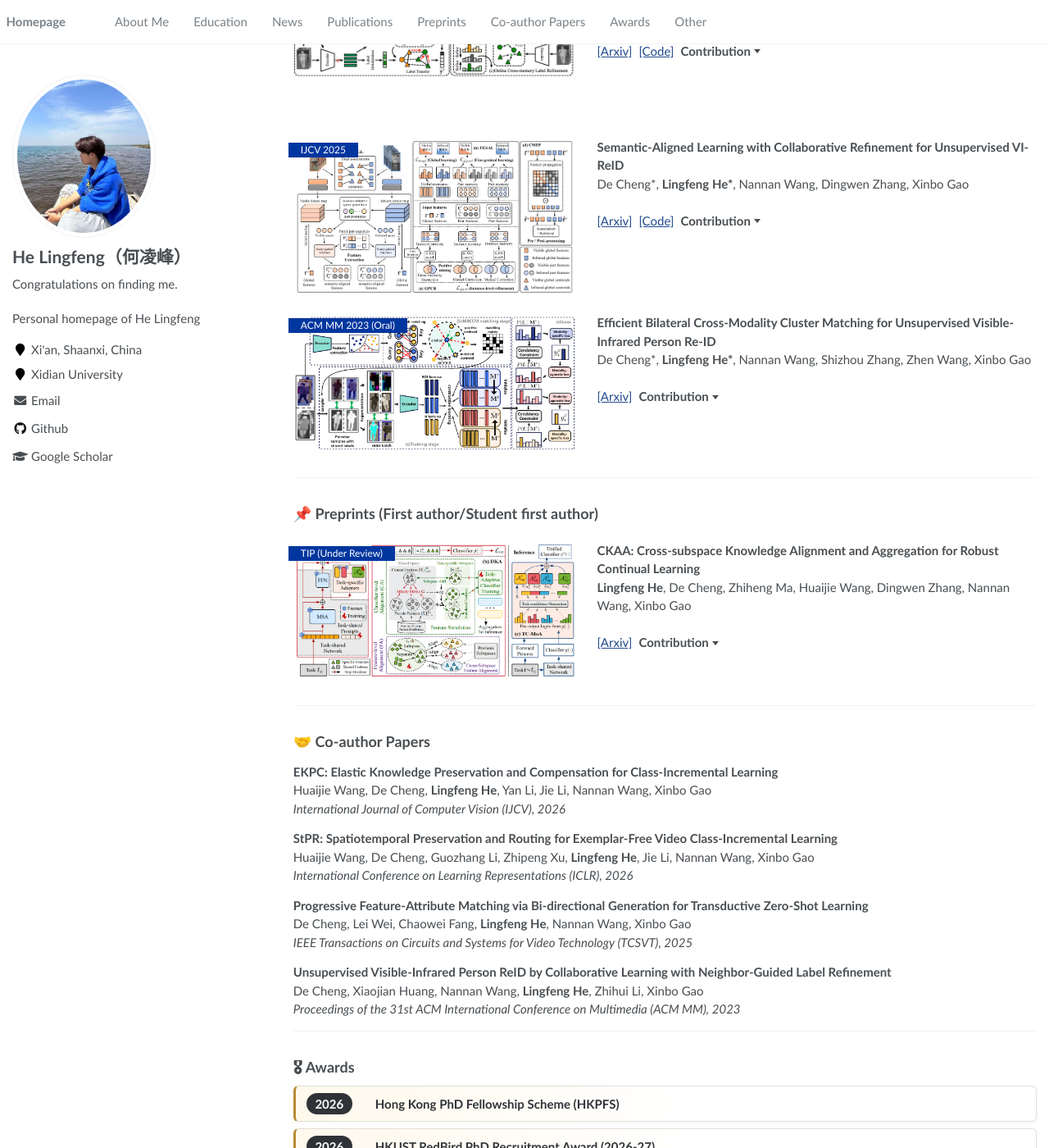
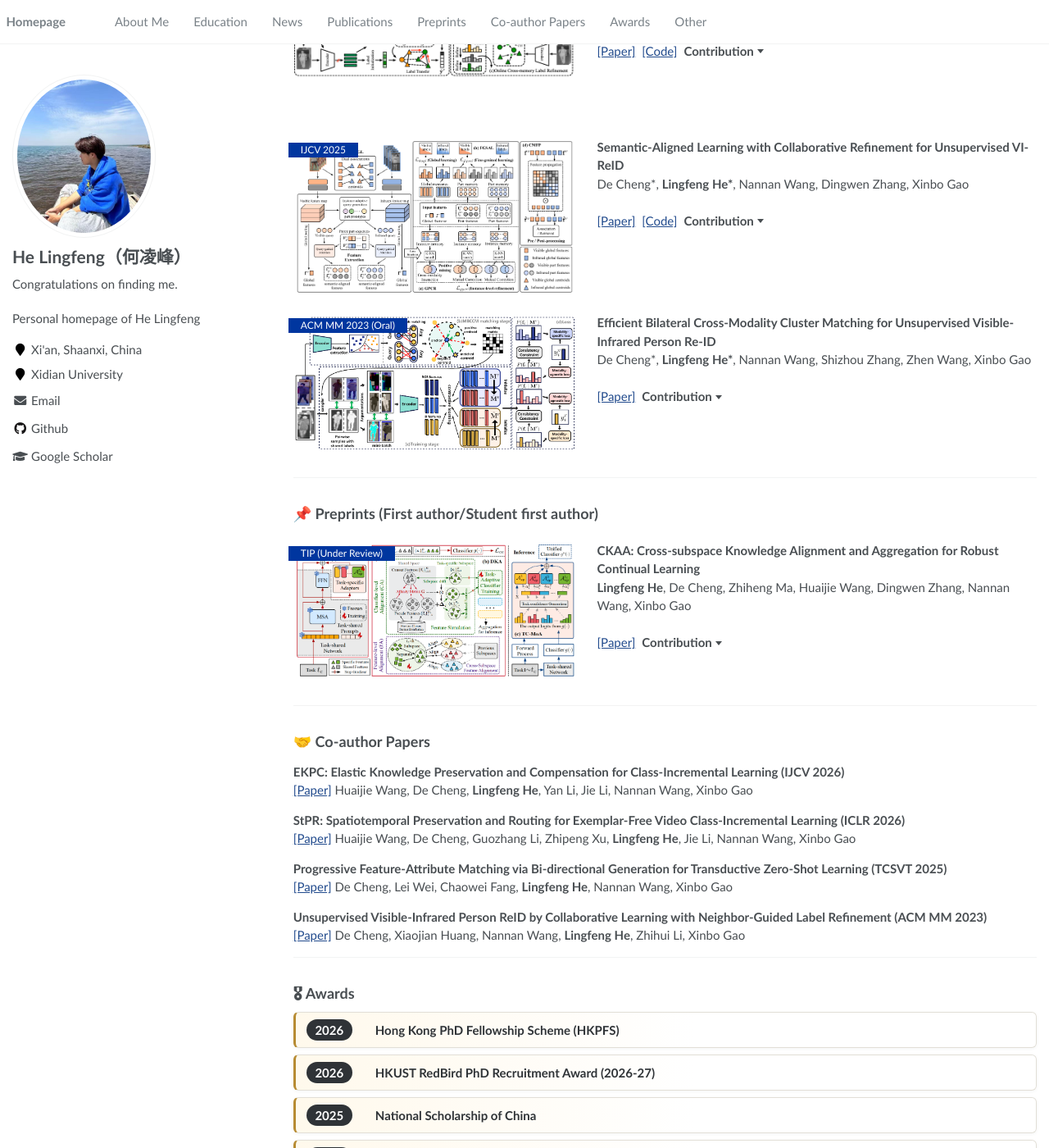
Before and after one commit to HHHLF/profile, a Jekyll site: the page built from _pages/about.md, in a window 1280 px wide and 1400 px high, scrolled down 1316 px. Shown: the whole window at 82% size. Built offline with Jekyll 4.4.1, drawn with Linux system fonts in a browser that asks for light colours; some of the changed text lies outside the part shown.

Commit message:
Update about.md

```diff
--- a/_pages/about.md
+++ b/_pages/about.md
@@ -423,7 +423,7 @@ I am a Ph.D. student at The Hong Kong University of Science and Technology (HKUS
     <strong>Lingfeng He</strong>, De Cheng, Huaijie Wang, Xi Yang, Nannan Wang, Xinbo Gao<br><br>
 
     <div class="publication-actions">
-      <a href="https://arxiv.org/abs/2603.00191">[Arxiv]</a>
+      <a href="https://arxiv.org/abs/2603.00191">[Paper]</a>
       <a href="https://github.com/HHHLF/LoDA_ICML2026">[Code]</a>
       <details class="contribution-details">
         <summary><strong>Contribution</strong></summary>
@@ -449,7 +449,7 @@ I am a Ph.D. student at The Hong Kong University of Science and Technology (HKUS
     <strong>Lingfeng He</strong>, De Cheng, Di Xu, Huaijie Wang, Nannan Wang<br><br>
 
     <div class="publication-actions">
-      <a href="https://www.arxiv.org/abs/2508.01579">[Arxiv]</a>
+      <a href="https://www.arxiv.org/abs/2508.01579">[Paper]</a>
       <a href="https://github.com/HHHLF/SECA_AAAI2026">[Code]</a>
       <details class="contribution-details">
         <summary><strong>Contribution</strong></summary>
@@ -476,7 +476,7 @@ I am a Ph.D. student at The Hong Kong University of Science and Technology (HKUS
     <strong>Lingfeng He</strong>, De Cheng, Nannan Wang, Xinbo Gao<br><br>
 
     <div class="publication-actions">
-      <a href="https://arxiv.org/pdf/2402.00672">[Arxiv]</a>
+      <a href="https://arxiv.org/pdf/2402.00672">[Paper]</a>
       <a href="https://github.com/HHHLF/MULT_IJCV2024">[Code]</a>
       <details class="contribution-details">
         <summary><strong>Contribution</strong></summary>
@@ -503,7 +503,7 @@ I am a Ph.D. student at The Hong Kong University of Science and Technology (HKUS
     De Cheng*, <strong>Lingfeng He*</strong>, Nannan Wang, Dingwen Zhang, Xinbo Gao<br><br>
 
     <div class="publication-actions">
-      <a href="https://arxiv.org/pdf/2504.19244">[Arxiv]</a>
+      <a href="https://arxiv.org/pdf/2504.19244">[Paper]</a>
       <a href="https://github.com/HHHLF/SACLR_IJCV2025">[Code]</a>
       <details class="contribution-details">
         <summary><strong>Contribution</strong></summary>
@@ -530,7 +530,7 @@ I am a Ph.D. student at The Hong Kong University of Science and Technology (HKUS
     De Cheng*, <strong>Lingfeng He*</strong>, Nannan Wang, Shizhou Zhang, Zhen Wang, Xinbo Gao<br><br>
 
     <div class="publication-actions">
-      <a href="https://arxiv.org/pdf/2305.12673">[Arxiv]</a>
+      <a href="https://arxiv.org/pdf/2305.12673">[Paper]</a>
       <details class="contribution-details">
         <summary><strong>Contribution</strong></summary>
         <div class="contribution">
@@ -561,7 +561,7 @@ I am a Ph.D. student at The Hong Kong University of Science and Technology (HKUS
     <strong>Lingfeng He</strong>, De Cheng, Zhiheng Ma, Huaijie Wang, Dingwen Zhang, Nannan Wang, Xinbo Gao<br><br>
 
     <div class="publication-actions">
-      <a href="https://www.arxiv.org/pdf/2507.09471">[Arxiv]</a>
+      <a href="https://www.arxiv.org/pdf/2507.09471">[Paper]</a>
       <details class="contribution-details">
         <summary><strong>Contribution</strong></summary>
         <div class="contribution">
@@ -581,27 +581,23 @@ I am a Ph.D. student at The Hong Kong University of Science and Technology (HKUS
 ## 🤝 Co-author Papers
 
 <div class="coauthor-paper">
-  <strong>EKPC: Elastic Knowledge Preservation and Compensation for Class-Incremental Learning</strong><br>
+  <strong>EKPC: Elastic Knowledge Preservation and Compensation for Class-Incremental Learning (IJCV 2026)</strong><br><a href="https://arxiv.org/abs/2506.12351">[Paper]</a>
   Huaijie Wang, De Cheng, <strong>Lingfeng He</strong>, Yan Li, Jie Li, Nannan Wang, Xinbo Gao<br>
-  <em>International Journal of Computer Vision (IJCV), 2026</em>
 </div>
 
 <div class="coauthor-paper">
-  <strong>StPR: Spatiotemporal Preservation and Routing for Exemplar-Free Video Class-Incremental Learning</strong><br>
+  <strong>StPR: Spatiotemporal Preservation and Routing for Exemplar-Free Video Class-Incremental Learning (ICLR 2026)</strong><br><a href="https://arxiv.org/abs/2505.13997">[Paper]</a>
   Huaijie Wang, De Cheng, Guozhang Li, Zhipeng Xu, <strong>Lingfeng He</strong>, Jie Li, Nannan Wang, Xinbo Gao<br>
-  <em>International Conference on Learning Representations (ICLR), 2026</em>
 </div>
 
 <div class="coauthor-paper">
-  <strong>Progressive Feature-Attribute Matching via Bi-directional Generation for Transductive Zero-Shot Learning</strong><br>
+  <strong>Progressive Feature-Attribute Matching via Bi-directional Generation for Transductive Zero-Shot Learning (TCSVT 2025)</strong><br><a href="https://ieeexplore.ieee.org/document/11006738">[Paper]</a>
   De Cheng, Lei Wei, Chaowei Fang, <strong>Lingfeng He</strong>, Nannan Wang, Xinbo Gao<br>
-  <em>IEEE Transactions on Circuits and Systems for Video Technology (TCSVT), 2025</em>
 </div>
 
 <div class="coauthor-paper">
-  <strong>Unsupervised Visible-Infrared Person ReID by Collaborative Learning with Neighbor-Guided Label Refinement</strong><br>
+  <strong>Unsupervised Visible-Infrared Person ReID by Collaborative Learning with Neighbor-Guided Label Refinement (ACM MM 2023)</strong><br><a href="https://arxiv.org/abs/2305.12711">[Paper]</a>
   De Cheng, Xiaojian Huang, Nannan Wang, <strong>Lingfeng He</strong>, Zhihui Li, Xinbo Gao<br>
-  <em>Proceedings of the 31st ACM International Conference on Multimedia (ACM MM), 2023</em>
 </div>
 
 ---
```
